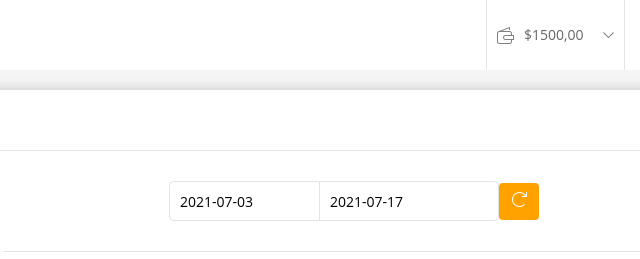
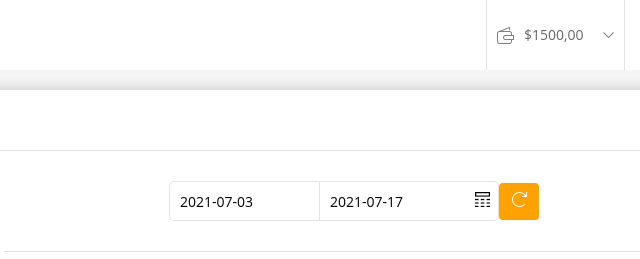
Before and after one commit to kai-mareving/golden-wallet, a website: page src/index.html in a window 1280 px wide. Shown: the top 259 px of the page, 326-966 px from the left. Drawn offline with nearby package versions, Linux system fonts and the light colour scheme; files that its build step writes are made by us from their sources; files whose address does not match are found by name.

```diff
--- a/src/sass/pages/_main.scss
+++ b/src/sass/pages/_main.scss
@@ -46,7 +46,7 @@
 
       #maxDate {
         width: 180px;
-        background-image: url('../../images/icons/calendar.png');
+        background-image: url('../images/icons/calendar.png');
         background-position: 95% 45%;
         background-repeat: no-repeat;
         background-size: 15px;
```
